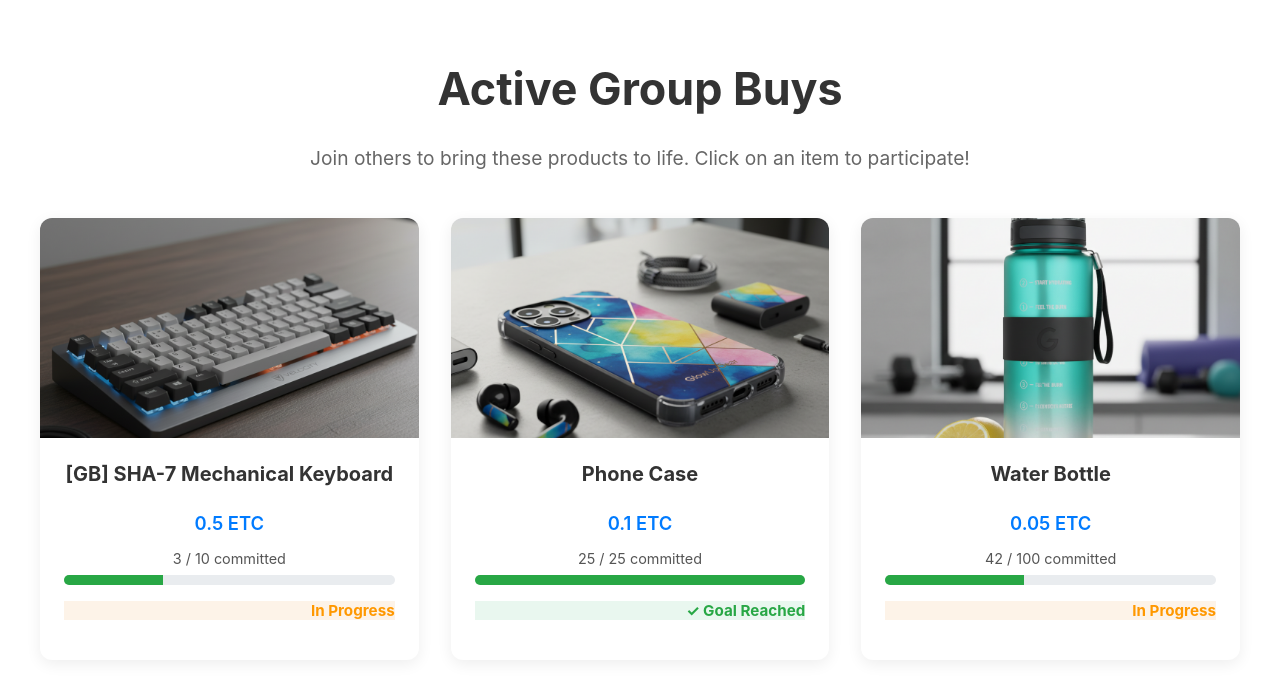
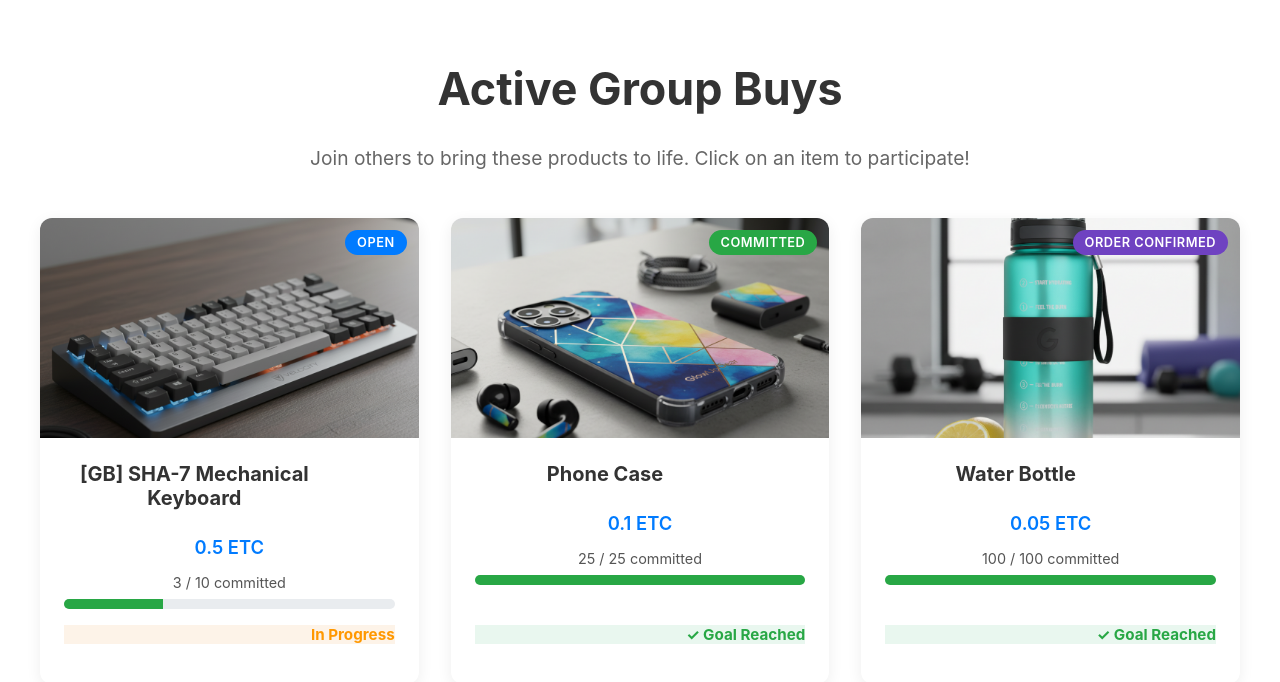
Before and after one commit to EE4032-SHA-7/sha-7-frontend, a React (Create React App) app: page /InterfaceDemo/groupbuy-landing in a window 1280 px wide. Shown: the top 682 px of the page. Built offline with nearby package versions, Linux system fonts and the light colour scheme.

Commit message:
Add status to product page as well

```diff
--- a/src/components/groupbuy-landing/groupbuyLanding.css
+++ b/src/components/groupbuy-landing/groupbuyLanding.css
@@ -23,7 +23,6 @@
 
 .product-grid-landing {
     display: grid;
-    /* Creates a responsive grid that shows as many 300px columns as will fit */
     grid-template-columns: repeat(auto-fill, minmax(300px, 1fr));
     gap: 2rem;
 }
@@ -37,9 +36,9 @@
     flex-direction: column;
     height: 100%;
     transition: transform 0.2s ease-in-out, box-shadow 0.2s ease-in-out;
+    position: relative; /* Needed for the status badge positioning */
 }
 
-/* For the clickable keyboard link */
 .product-link {
     text-decoration: none;
     color: inherit;
@@ -50,12 +49,35 @@
     box-shadow: 0 8px 25px rgba(0, 0, 0, 0.1);
 }
 
-/* Styles for non-clickable dummy items */
 .product-card-landing.disabled {
     cursor: not-allowed;
-    filter: grayscale(50%);
-    opacity: 0.8;
+    filter: grayscale(20%);
+    opacity: 0.9;
 }
+
+/* --- NEW STATUS BADGE STYLES --- */
+.status-badge {
+    position: absolute;
+    top: 12px;
+    right: 12px;
+    padding: 5px 12px;
+    border-radius: 20px;
+    font-size: 0.8rem;
+    font-weight: 600;
+    color: #fff;
+    z-index: 2;
+    text-transform: uppercase;
+    letter-spacing: 0.5px;
+}
+
+/* Color coding for each status */
+.status-badge.open { background-color: #007bff; } /* Blue */
+.status-badge.committed { background-color: #28a745; } /* Green */
+.status-badge.closed { background-color: #6c757d; } /* Gray */
+.status-badge.order-confirmed { background-color: #6f42c1; } /* Purple */
+.status-badge.order-completed { background-color: #17a2b8; } /* Teal/Cyan */
+/* --- END OF NEW STYLES --- */
+
 
 .product-image-landing img {
     width: 100%;
@@ -68,12 +90,13 @@
     padding: 1.5rem;
     display: flex;
     flex-direction: column;
-    flex-grow: 1; /* This makes the card content fill the available space */
+    flex-grow: 1;
 }
 
 .product-info-landing h3 {
     margin: 0 0 0.5rem;
     font-size: 1.25rem;
+    padding-right: 70px; /* Add padding to prevent text from overlapping with the badge */
 }
 
 .price-landing {
@@ -105,17 +128,17 @@
     height: 100%;
 }
 
-.status-landing {
-    margin-top: auto; /* Pushes the status text to the bottom of the card */
+.goal-status-landing { /* Renamed to avoid confusion with the new status badge */
+    margin-top: auto;
     font-weight: bold;
     text-align: right;
     font-size: 0.95rem;
 }
 
 .status-progress {
-    color: #ff9800; /* Orange for in-progress */
+    color: #ff9800;
 }
 
 .status-reached {
-    color: #28a745; /* Green for goal reached */
+    color: #28a745;
 }
--- a/src/components/groupbuy-landing/groupbuyLanding.js
+++ b/src/components/groupbuy-landing/groupbuyLanding.js
@@ -1,8 +1,8 @@
 import React from 'react';
-import { Link } from 'react-router-dom'; // You'll need react-router-dom for navigation
+import { Link } from 'react-router-dom';
 import './groupbuyLanding.css';
 
-// MOCK DATA: Represents the items available for group buy.
+// MOCK DATA: Now includes a 'status' for each item.
 const availableGroupBuys = [
     {
         id: 1,
@@ -11,8 +11,9 @@ const availableGroupBuys = [
         currentCommits: 3,
         totalRequired: 10,
         imageUrl: process.env.PUBLIC_URL + "/keyboard.png",
-        isClickable: true, // This item will be a real link
-        path: "/InterfaceDemo/groupbuy" // A descriptive path for this item
+        isClickable: true,
+        path: "/InterfaceDemo/groupbuy",
+        status: "Open" // User can still join this.
     },
     {
         id: 2,
@@ -21,28 +22,40 @@ const availableGroupBuys = [
         currentCommits: 25,
         totalRequired: 25,
         imageUrl: process.env.PUBLIC_URL + "/phone_case.png",
-        isClickable: true
+        isClickable: true,
+        status: "Committed" // User has already joined this one.
     },
     {
         id: 3,
         name: "Water Bottle",
         price: 0.05,
-        currentCommits: 42,
+        currentCommits: 100,
         totalRequired: 100,
         imageUrl: process.env.PUBLIC_URL + "/water_bottle.png",
-        isClickable: true
-    }
+        isClickable: true,
+        status: "Order Confirmed" // Goal reached, now in production.
+    },
 ];
 
 /**
- * A reusable card component to display product information.
+ * A reusable card component to display product information, now with a status badge.
  */
 const ProductCard = ({ product }) => {
     const progressPercent = (product.currentCommits / product.totalRequired) * 100;
     const isGoalReached = product.currentCommits >= product.totalRequired;
 
+    // Helper function to get the right CSS class for each status
+    const getStatusClass = (status) => {
+        return status.toLowerCase().replace(' ', '-'); // e.g., "Order Confirmed" -> "order-confirmed"
+    };
+
     return (
         <div className={`product-card-landing ${!product.isClickable ? 'disabled' : ''}`}>
+            {/* Status Badge */}
+            <div className={`status-badge ${getStatusClass(product.status)}`}>
+                {product.status}
+            </div>
+
             <div className="product-image-landing">
                 <img src={product.imageUrl} alt={product.name} />
             </div>
@@ -57,7 +70,7 @@ const ProductCard = ({ product }) => {
                     </div>
                 </div>
 
-                <p className={`status-landing ${isGoalReached ? 'status-reached' : 'status-progress'}`}>
+                <p className={`goal-status-landing ${isGoalReached ? 'status-reached' : 'status-progress'}`}>
                     {isGoalReached ? '✓ Goal Reached' : 'In Progress'}
                 </p>
             </div>
@@ -78,14 +91,14 @@ export default function GroupBuyLanding() {
 
             <div className="product-grid-landing">
                 {availableGroupBuys.map(product => (
-                    // If the item is clickable, wrap it in a Link from react-router-dom
                     product.isClickable ? (
                         <Link to={product.path} key={product.id} className="product-link">
                             <ProductCard product={product} />
                         </Link>
                     ) : (
-                        // Otherwise, render the card directly (it will be styled as disabled)
-                        <ProductCard key={product.id} product={product} />
+                        <div key={product.id}> {/* Wrap non-link in a div for a consistent structure */}
+                            <ProductCard product={product} />
+                        </div>
                     )
                 ))}
             </div>
--- a/src/components/groupbuy/GroupBuy.css
+++ b/src/components/groupbuy/GroupBuy.css
@@ -180,3 +180,34 @@
 .policy-link:hover {
     color: #0056b3;
   }
+
+/* --- ADD THESE STYLES TO YOUR CSS FILE --- */
+
+/* This allows the badge to be positioned relative to the image container */
+.groupbuy-image {
+    position: relative;
+}
+
+/* Styles for the status badge itself */
+.status-badge-detail {
+    position: absolute;
+    top: 16px;
+    left: 16px;
+    z-index: 10; /* Ensures the badge is on top of the image */
+
+    padding: 6px 14px;
+    border-radius: 20px;
+    font-size: 0.9rem;
+    font-weight: 600;
+    color: white;
+    text-transform: uppercase;
+    box-shadow: 0 2px 8px rgba(0, 0, 0, 0.25);
+    letter-spacing: 0.5px;
+}
+
+/* Color coding for each status */
+.status-badge-detail.open { background-color: #007bff; }
+.status-badge-detail.committed { background-color: #28a745; }
+.status-badge-detail.closed { background-color: #6c757d; }
+.status-badge-detail.order-confirmed { background-color: #6f42c1; }
+.status-badge-detail.order-completed { background-color: #17a2b8; }
--- a/src/components/groupbuy/GroupBuy.js
+++ b/src/components/groupbuy/GroupBuy.js
@@ -7,12 +7,15 @@ export default function GroupBuy() {
     const price = 0.5; // price in ETC
     const [currentCommit, setCurrentCommit] = useState(3);
     const totalRequired = 10;
+
+    // ADDITION: A state to hold the item's current status.
+    const [status, setStatus] = useState('Open');
+
+    // --- Original state from your file ---
     const [hasCommitted, setHasCommitted] = useState(false);
     const [isChecked, setIsChecked] = useState(false);
-
     const [isTimelineOpen, setIsTimelineOpen] = useState(false);
     const timelineId = "timeline-panel";
-
     const [isModalOpen, setIsModalOpen] = useState(false);
 
     const isGoalReached = currentCommit >= totalRequired;
@@ -22,6 +25,9 @@ export default function GroupBuy() {
         if (!isChecked || hasCommitted || isGoalReached) return;
         setHasCommitted(true);
         setCurrentCommit(prev => Math.min(prev + 1, totalRequired));
+
+        // --- FINAL CHANGE: Update the status on successful commit ---
+        setStatus('Committed');
     };
 
     const openModal = (e) => {
@@ -33,13 +39,23 @@ export default function GroupBuy() {
         setIsModalOpen(false);
     };
 
+    // ADDITION: Helper function to create a CSS class from the status string.
+    const getStatusClass = (status) => {
+        return status.toLowerCase().replace(' ', '-');
+    };
+
     return (
         <div className="groupbuy-container">
             <h1 className="main-header">SHA-7 Group Buy Demo</h1>
 
             <div className="groupbuy-card">
                 <div className="groupbuy-image">
-                    {/* THIS IS THE CORRECTED LINE */}
+
+                    {/* --- ADDITION: The Status Badge --- */}
+                    <div className={`status-badge-detail ${getStatusClass(status)}`}>
+                        {status}
+                    </div>
+
                     <img src={process.env.PUBLIC_URL + '/keyboard.png'} alt="Item" />
                 </div>
                 <div className="groupbuy-content">
@@ -51,13 +67,14 @@ export default function GroupBuy() {
                         <div className="progress-fill" style={{ width: `${progressPercent}%` }}></div>
                     </div>
 
+                    {/* --- This section is identical to your original code --- */}
                     {currentCommit >= totalRequired ? (
                         <p className="goal-reached">🎉 Group buy goal reached!</p>
                     ) : (
                         <button
                             className="commit-button"
                             onClick={handleCommitClick}
-                            disabled={!isChecked}
+                            disabled={!isChecked || hasCommitted}
                         >
                             {hasCommitted ? "Order Successful!" : "ORDER NOW"}
                         </button>
```
